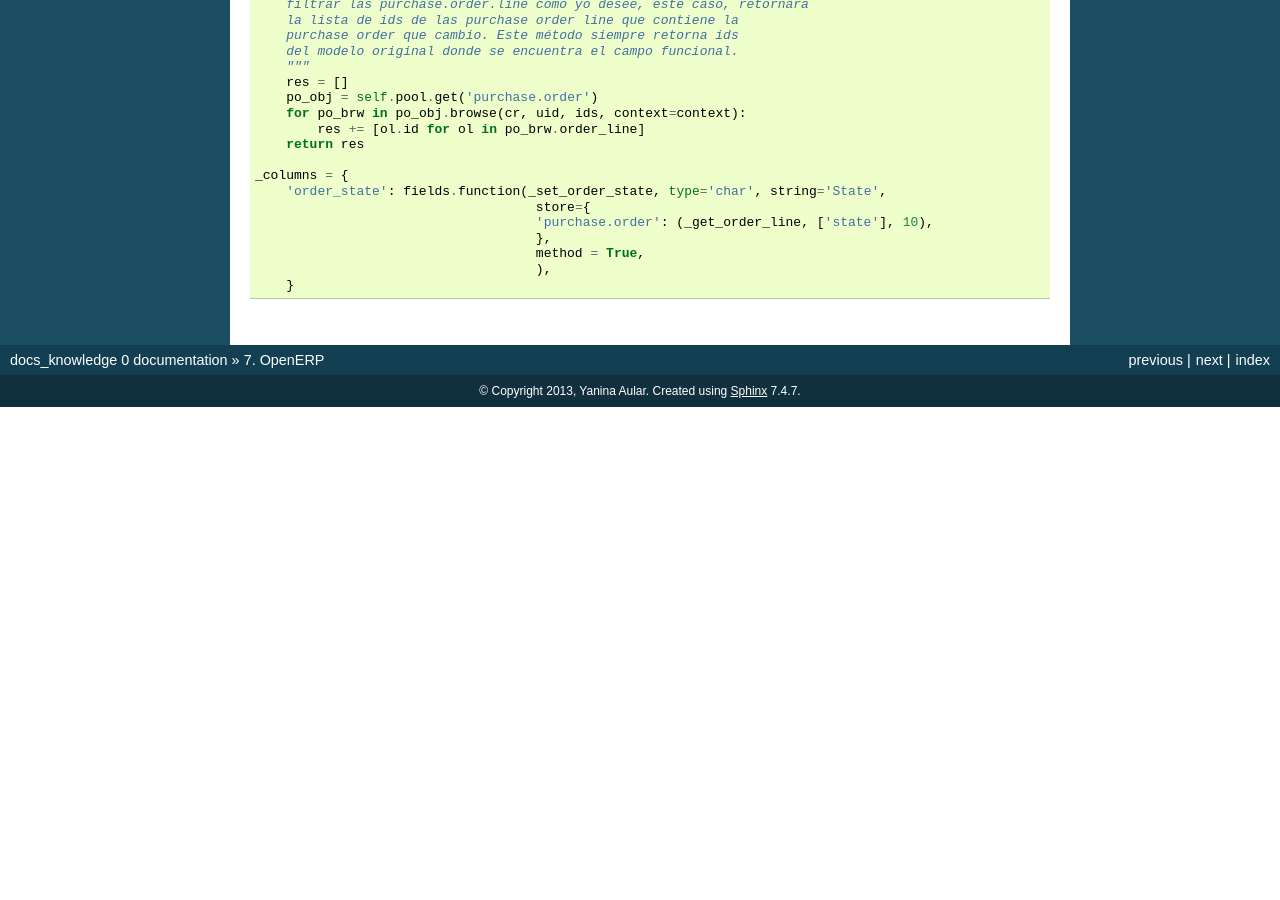
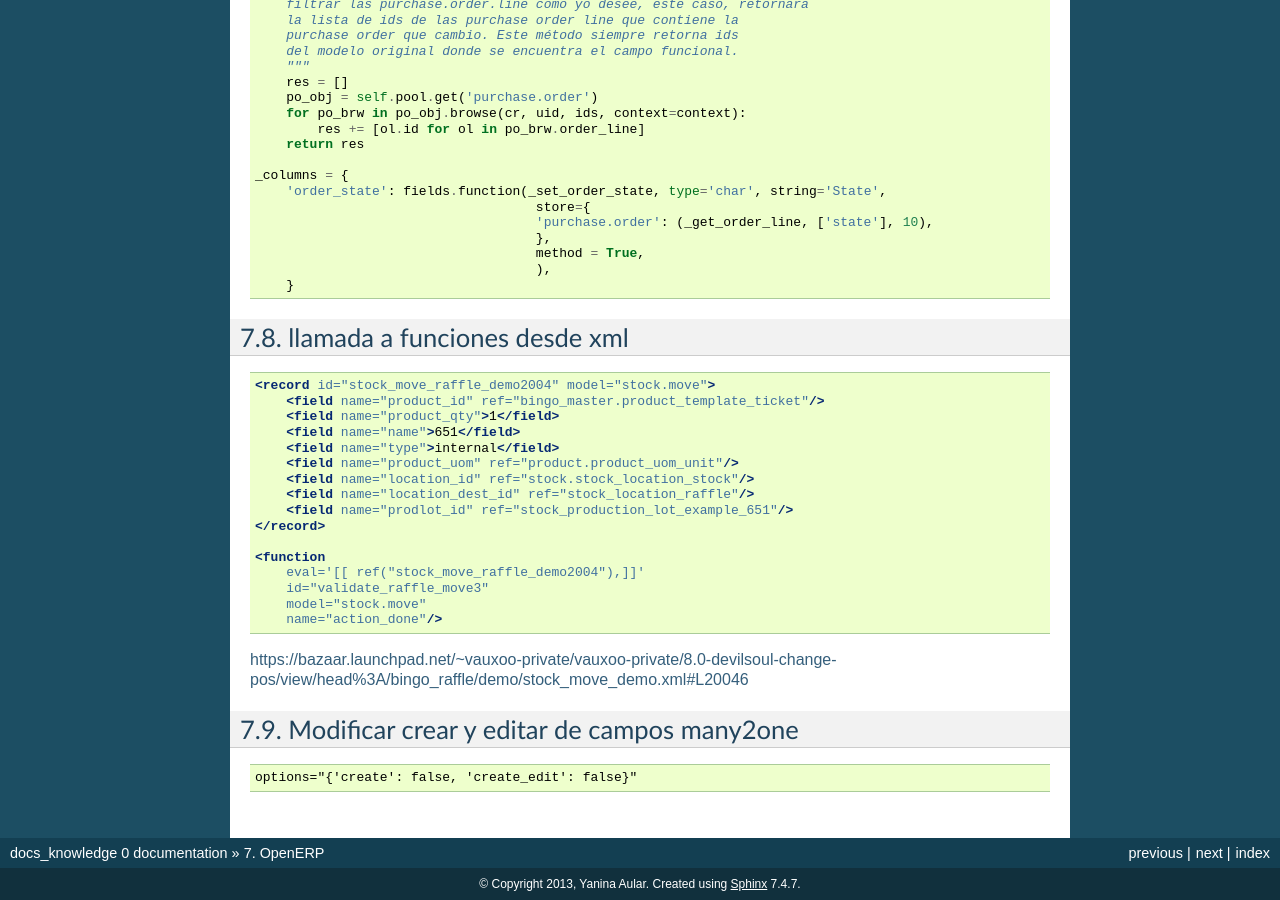
Before and after one commit to yaniaular/knowledge, a Sphinx documentation site: the page built from source/openerp.rst, in a window 1280 px wide and 900 px high, scrolled down 2837 px. Built offline with Sphinx 7.4.7, drawn with Linux system fonts in a browser that asks for light colours; formulas are drawn with MathJax 3; before the commit the page ends 3244 px from its top, so only the background shows below that; some of the changed text lies outside the part shown.

Commit message:
[ADD] documentation of openerp for views, activities daily of Yanina

```diff
--- a/source/comandos.rst
+++ b/source/comandos.rst
@@ -128,3 +128,8 @@ sudo mkfs.vfat -F 32 -n Mi_Memoria /dev/sdc1
 **comandos en dropbox**:
 
 - **dropbox filestatus**
+
+- **rm:**
+
+  Para colocar un mensaje de estar seguro de borrar un archivo con rm se debe crear un alias
+  alias rm='rm -i'
--- a/source/openerp.rst
+++ b/source/openerp.rst
@@ -201,3 +201,37 @@ Campo funcional en openerp
                                         method = True,
                                         ),
         }
+
+llamada a funciones desde xml
+-----------------------------
+
+
+.. code-block :: xml
+
+    <record id="stock_move_raffle_demo2004" model="stock.move">
+        <field name="product_id" ref="bingo_master.product_template_ticket"/>
+        <field name="product_qty">1</field>
+        <field name="name">651</field>
+        <field name="type">internal</field>
+        <field name="product_uom" ref="product.product_uom_unit"/>
+        <field name="location_id" ref="stock.stock_location_stock"/>
+        <field name="location_dest_id" ref="stock_location_raffle"/>
+        <field name="prodlot_id" ref="stock_production_lot_example_651"/>
+    </record>
+
+    <function
+        eval='[[ ref("stock_move_raffle_demo2004"),]]'
+        id="validate_raffle_move3"
+        model="stock.move"
+        name="action_done"/>
+
+
+
+https://bazaar.launchpad.net/~vauxoo-private/vauxoo-private/8.0-devilsoul-change-pos/view/head%3A/bingo_raffle/demo/stock_move_demo.xml#L20046
+
+Modificar crear y editar de campos many2one
+-------------------------------------------
+
+.. code-block :: xml
+
+    options="{'create': false, 'create_edit': false}"
```
Also changed, not shown: other parts of source/openerp.rst (+1 -1 lines), source/mayo-2013.rst (+18 -17 lines).
